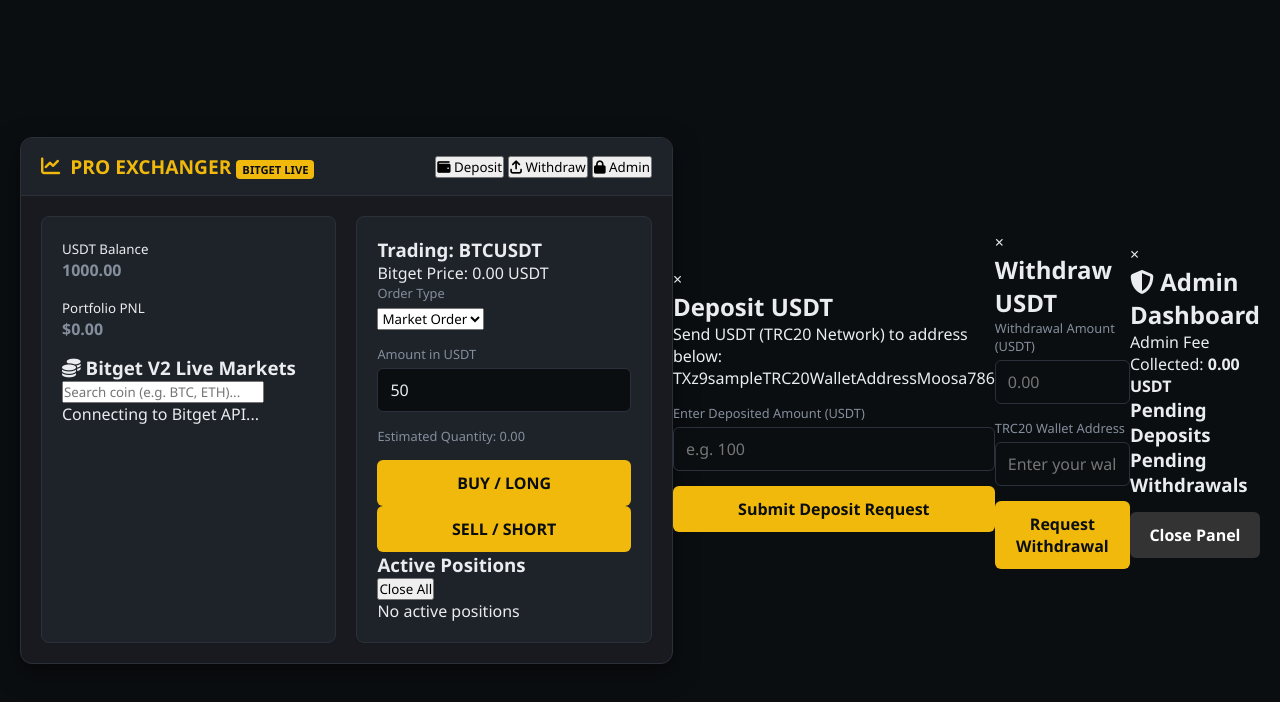
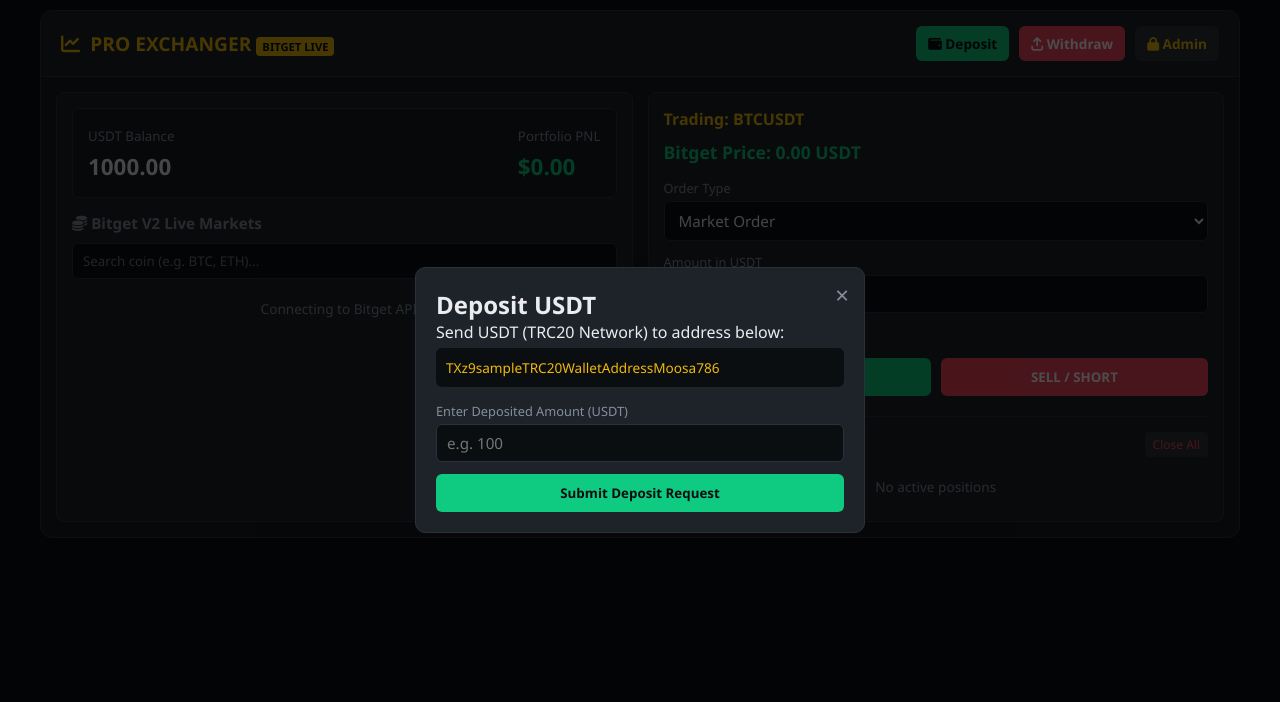
Before and after one commit to food7ai7videos7-ops/moosa-crypto-hub, a plain HTML site: page index.html in a window 1280 px wide. Both pictures are taken after a click on the button "Deposit". Drawn offline with Linux system fonts and the light colour scheme; no server answers.

Commit message:
Update style.css

```diff
--- a/style.css
+++ b/style.css
@@ -8,21 +8,17 @@
 body {
     background-color: #0b0e11;
     color: #eaecef;
-    display: flex;
-    justify-content: center;
-    align-items: center;
+    padding: 10px;
     min-height: 100vh;
-    padding: 20px;
 }
 
 .terminal-container {
-    width: 100%;
-    max-width: 800px;
+    max-width: 1200px;
+    margin: 0 auto;
     background: #181a20;
     border: 1px solid #2b313a;
     border-radius: 12px;
     overflow: hidden;
-    box-shadow: 0 8px 24px rgba(0, 0, 0, 0.5);
 }
 
 .terminal-header {
@@ -51,31 +47,32 @@
     font-size: 0.7rem;
 }
 
-.network-status {
+.header-actions {
     display: flex;
-    align-items: center;
-    gap: 8px;
-    font-size: 0.85rem;
-    color: #0ecb81;
+    gap: 10px;
 }
 
-.status-dot {
-    width: 8px;
-    height: 8px;
-    background-color: #0ecb81;
-    border-radius: 50%;
-    box-shadow: 0 0 8px #0ecb81;
-    animation: pulse 1.5px infinite;
+.nav-btn {
+    padding: 8px 12px;
+    border: none;
+    border-radius: 6px;
+    font-weight: bold;
+    cursor: pointer;
+    font-size: 0.85rem;
 }
+
+.deposit-btn { background: #0ecb81; color: #0b0e11; }
+.withdraw-btn { background: #f6465d; color: #fff; }
+.admin-btn { background: #2b313a; color: #f0b90b; }
 
 .dashboard-grid {
     display: grid;
     grid-template-columns: 1fr 1fr;
-    gap: 20px;
-    padding: 20px;
+    gap: 15px;
+    padding: 15px;
 }
 
-@media (max-width: 600px) {
+@media (max-width: 768px) {
     .dashboard-grid {
         grid-template-columns: 1fr;
     }
@@ -83,79 +80,218 @@
 
 .panel {
     background: #1e2329;
-    padding: 20px;
+    padding: 15px;
     border-radius: 8px;
     border: 1px solid #2b313a;
 }
 
-.panel h2 {
-    font-size: 1rem;
+.balance-card {
+    display: flex;
+    justify-content: space-between;
+    background: #181a20;
+    padding: 15px;
+    border-radius: 6px;
     margin-bottom: 15px;
-    color: #848e9c;
-    display: flex;
-    align-items: center;
-    gap: 8px;
+    border: 1px solid #2b313a;
 }
 
-.ticker-box .price-highlight {
-    font-size: 1.8rem;
+.balance-card small { color: #848e9c; }
+.balance-card h2 { font-size: 1.4rem; margin-top: 5px; }
+.text-green { color: #0ecb81; }
+
+.market-section h3 {
+    font-size: 0.95rem;
+    color: #848e9c;
+    margin-bottom: 10px;
+}
+
+#market-search {
+    width: 100%;
+    padding: 8px 10px;
+    background: #0b0e11;
+    border: 1px solid #2b313a;
+    border-radius: 6px;
+    color: #eaecef;
+    margin-bottom: 10px;
+}
+
+.market-list {
+    max-height: 250px;
+    overflow-y: auto;
+    display: flex;
+    flex-direction: column;
+    gap: 6px;
+}
+
+.market-item {
+    display: flex;
+    justify-content: space-between;
+    padding: 10px;
+    background: #181a20;
+    border-radius: 6px;
+    cursor: pointer;
+    border: 1px solid transparent;
+}
+
+.market-item:hover, .market-item.active {
+    border-color: #f0b90b;
+}
+
+.order-box h3 {
+    font-size: 1rem;
+    color: #f0b90b;
+    margin-bottom: 10px;
+}
+
+.current-price-display {
+    font-size: 1.1rem;
+    margin-bottom: 15px;
     font-weight: bold;
     color: #0ecb81;
-    display: block;
-    margin: 10px 0;
-}
-
-.stats-row {
-    display: flex;
-    flex-direction: column;
-    gap: 5px;
-    font-size: 0.85rem;
-    color: #848e9c;
-}
-
-.stats-row strong {
-    color: #eaecef;
 }
 
 .form-group {
-    margin-bottom: 15px;
+    margin-bottom: 12px;
 }
 
 .form-group label {
     display: block;
     font-size: 0.8rem;
     color: #848e9c;
-    margin-bottom: 5px;
+    margin-bottom: 4px;
 }
 
-.form-group input {
+.form-group input, .form-group select {
     width: 100%;
-    padding: 10px 12px;
+    padding: 8px 10px;
     background: #0b0e11;
     border: 1px solid #2b313a;
     border-radius: 6px;
     color: #eaecef;
-    font-size: 1rem;
-    outline: none;
+    font-size: 0.95rem;
 }
 
-.form-group input:focus {
-    border-color: #f0b90b;
+.trade-action-buttons {
+    display: grid;
+    grid-template-columns: 1fr 1fr;
+    gap: 10px;
+    margin-top: 15px;
 }
 
 .action-btn {
     width: 100%;
-    padding: 12px;
-    background: #f0b90b;
-    color: #0b0e11;
+    padding: 10px;
     border: none;
     border-radius: 6px;
     font-weight: bold;
-    font-size: 1rem;
     cursor: pointer;
-    transition: background 0.2s;
 }
 
-.action-btn:hover {
-    background: #fcd535;
+.buy-btn { background: #0ecb81; color: #0b0e11; }
+.sell-btn { background: #f6465d; color: #fff; }
+
+.holdings-section {
+    margin-top: 20px;
+    border-top: 1px solid #2b313a;
+    padding-top: 15px;
 }
+
+.holdings-header {
+    display: flex;
+    justify-content: space-between;
+    align-items: center;
+    margin-bottom: 10px;
+}
+
+.close-all-btn {
+    background: #2b313a;
+    color: #f6465d;
+    border: none;
+    padding: 4px 8px;
+    border-radius: 4px;
+    cursor: pointer;
+    font-size: 0.75rem;
+}
+
+.holdings-list {
+    max-height: 150px;
+    overflow-y: auto;
+}
+
+.no-trades {
+    color: #848e9c;
+    font-size: 0.85rem;
+    text-align: center;
+    padding: 10px;
+}
+
+/* Modals */
+.modal {
+    display: none;
+    position: fixed;
+    z-index: 100;
+    left: 0;
+    top: 0;
+    width: 100%;
+    height: 100%;
+    background: rgba(0,0,0,0.7);
+    justify-content: center;
+    align-items: center;
+}
+
+.modal-content {
+    background: #1e2329;
+    padding: 20px;
+    border-radius: 10px;
+    width: 90%;
+    max-width: 450px;
+    border: 1px solid #2b313a;
+    position: relative;
+}
+
+.close {
+    position: absolute;
+    right: 15px;
+    top: 10px;
+    font-size: 1.5rem;
+    cursor: pointer;
+    color: #848e9c;
+}
+
+.crypto-address-box {
+    background: #0b0e11;
+    padding: 10px;
+    border-radius: 6px;
+    word-break: break-all;
+    font-size: 0.85rem;
+    color: #f0b90b;
+    margin-top: 5px;
+}
+
+.admin-list {
+    max-height: 120px;
+    overflow-y: auto;
+    margin-bottom: 10px;
+    background: #0b0e11;
+    padding: 8px;
+    border-radius: 6px;
+}
+
+.admin-req-item {
+    display: flex;
+    justify-content: space-between;
+    align-items: center;
+    font-size: 0.8rem;
+    padding: 5px 0;
+    border-bottom: 1px solid #2b313a;
+}
+
+.approve-btn {
+    background: #0ecb81;
+    border: none;
+    color: #0b0e11;
+    padding: 2px 6px;
+    border-radius: 4px;
+    cursor: pointer;
+    font-size: 0.75rem;
+}
```
